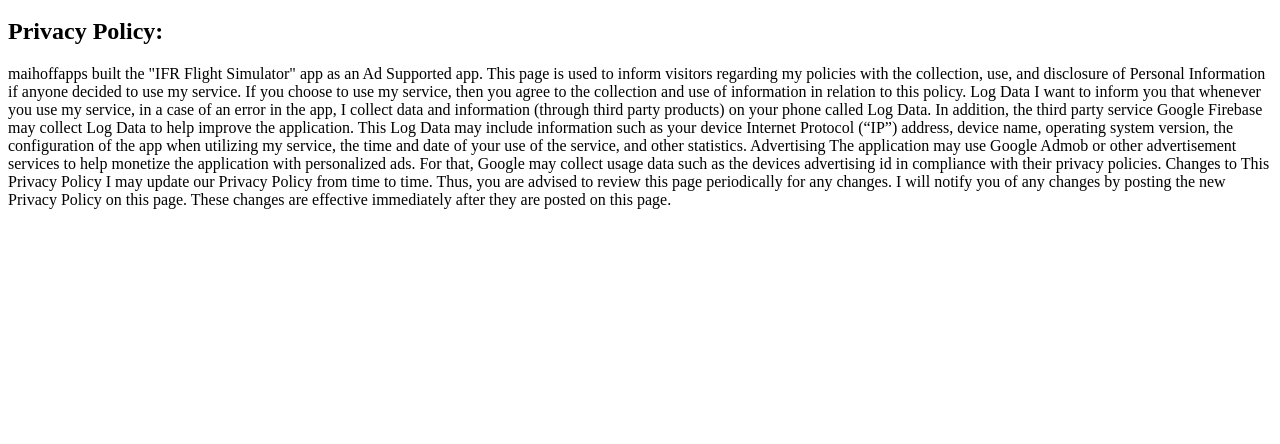
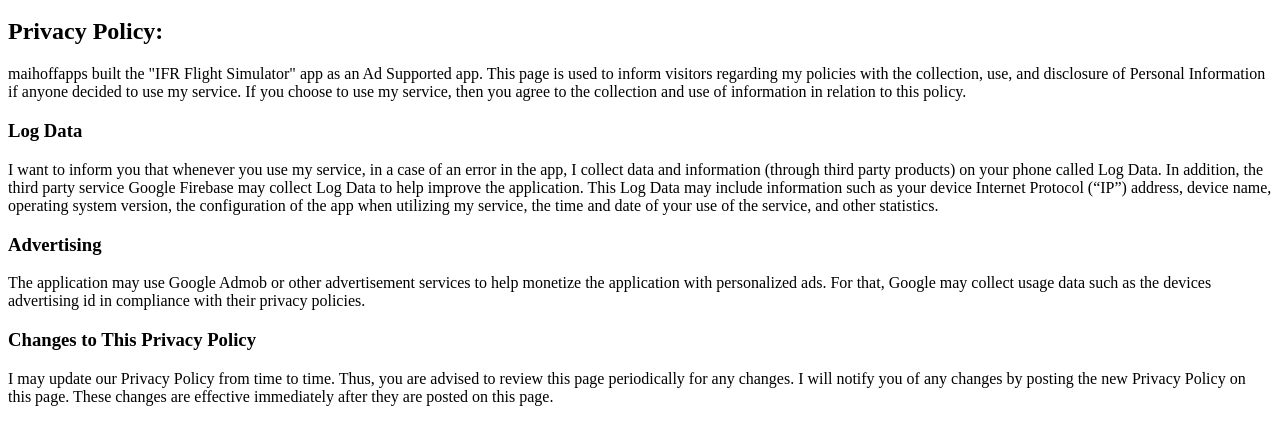
Before and after one commit to tmaihoff/tmaihoff.github.io, a plain HTML site: page index.html in a window 1280 px wide. Shown: the part 48-492 px from the top of the page. Drawn offline with Linux system fonts and the light colour scheme.

Commit message:
added headlines

```diff
--- a/index.html
+++ b/index.html
@@ -7,14 +7,14 @@ This page is used to inform visitors regarding my policies with the collection,
 
 If you choose to use my service, then you agree to the collection and use of information in relation to this policy.
 
-Log Data
+<h3>Log Data</h3>
 
 I want to inform you that whenever you use my service, in a case of an error in the app, I collect data and information (through third party products) on your phone called Log Data. In addition, the third party service Google Firebase may collect Log Data to help improve the application. This Log Data may include information such as your device Internet Protocol (“IP”) address, device name, operating system version, the configuration of the app when utilizing my service, the time and date of your use of the service, and other statistics.
 
-Advertising
+<h3>Advertising</h3>
 
 The application may use Google Admob or other advertisement services to help monetize the application with personalized ads. For that, Google may collect usage data such as the devices advertising id in compliance with their privacy policies.
 
-Changes to This Privacy Policy
+<h3>Changes to This Privacy Policy</h3>
 
 I may update our Privacy Policy from time to time. Thus, you are advised to review this page periodically for any changes. I will notify you of any changes by posting the new Privacy Policy on this page. These changes are effective immediately after they are posted on this page.</p>
```
